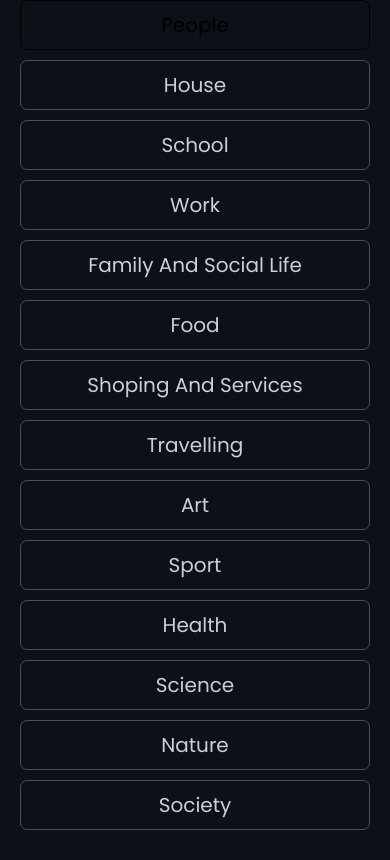
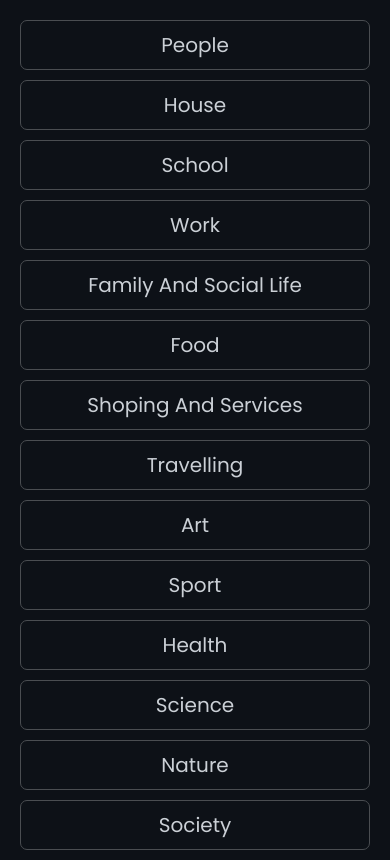
Before and after one commit to vitaliizhuk1879/English-words, a plain HTML site: page index.html in a window 390 px wide. In both pictures the pointer is over the button "People". Drawn offline with Linux system fonts and the light colour scheme.

Commit message:
14 commit

```diff
--- a/assets/css/style.css
+++ b/assets/css/style.css
@@ -90,6 +90,7 @@ body {
 @media (max-width: 575px) {
     .container {
         height: auto;
+        padding-top: 20px;
     }
 
     .unit {
@@ -98,8 +99,8 @@ body {
     }
 
     .unit:hover {
-        border-color: inherit;
-        color: inherit;
+        border-color: #4a4d51;
+        color: #cbd0d6;
     }
 
     .central_square {
```
